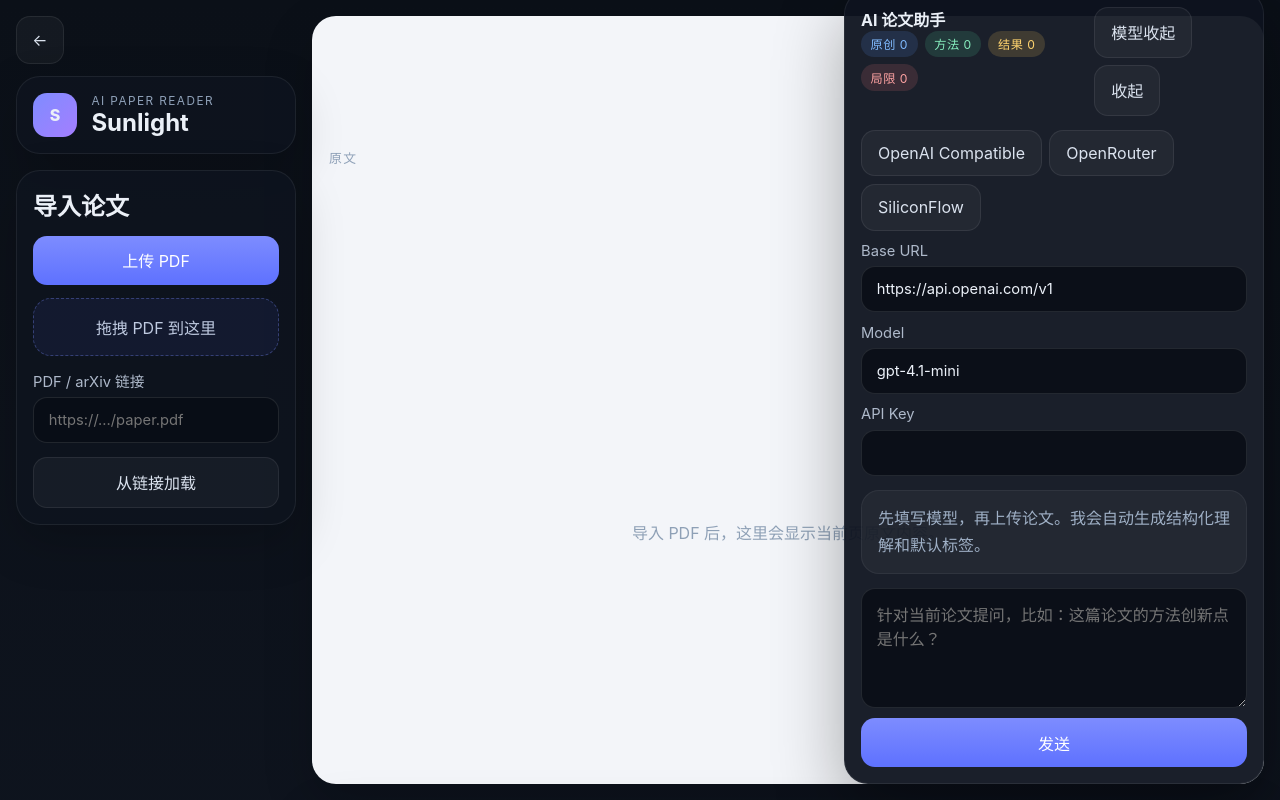
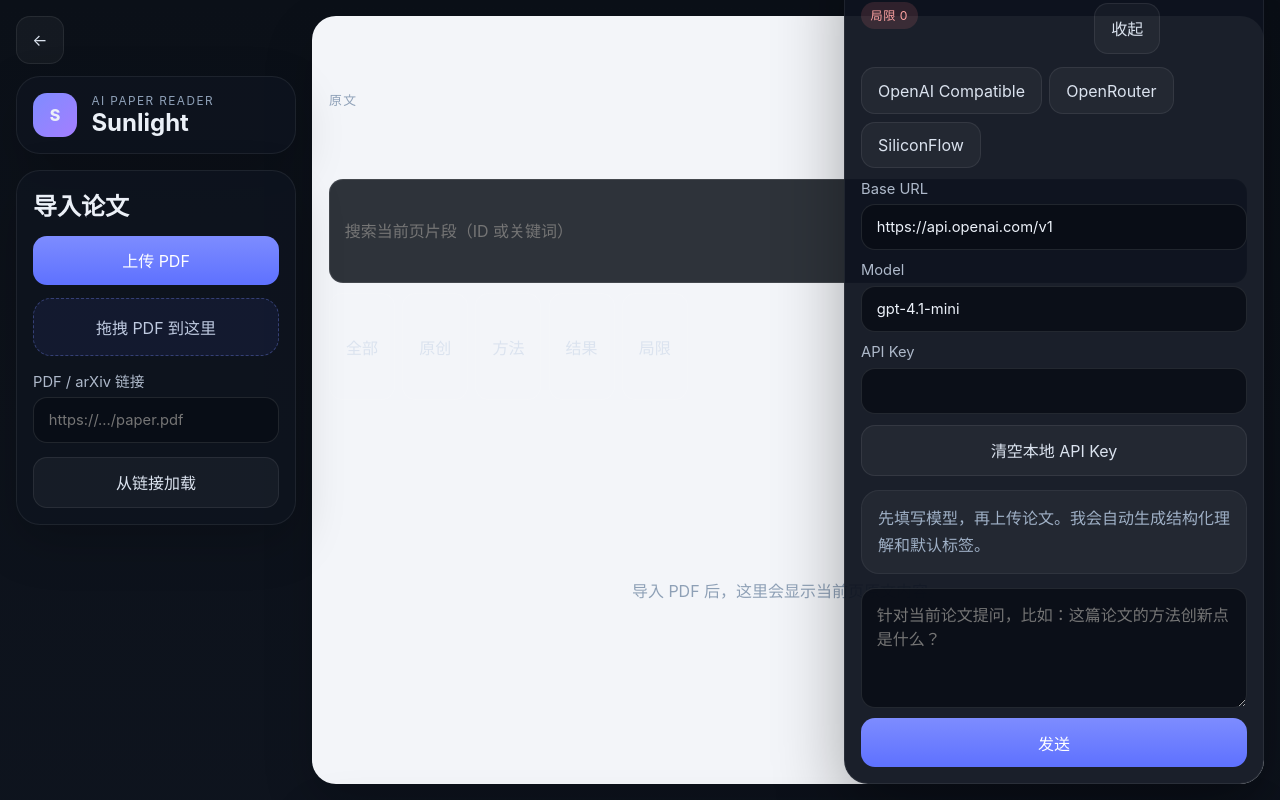
Before and after one commit to dingguanglei/paper-moonlight-h5-pages, a React (Vite) app: page / in a window 1280 px wide. Shown: the top 800 px of the page. Built offline with nearby package versions, Linux system fonts and the light colour scheme.

Commit message:
feat: add reader filters and CI check workflow

```diff
--- a/src/App.css
+++ b/src/App.css
@@ -64,8 +64,11 @@ label { display: grid; gap: .4rem; color: #aeb9ca; font-size: .92rem; }
 .pane-title-row { display: flex; justify-content: space-between; align-items: center; gap: .75rem; }
 .pane-title { font-size: .8rem; text-transform: uppercase; letter-spacing: .12em; color: #8fa1b8; }
 .page-pill { padding: .45rem .7rem; border-radius: 999px; background: rgba(255,255,255,.06); color: #cad4e4; }
+.reader-tools { display: grid; gap: .6rem; }
+.tag-filter-row { display: flex; gap: .45rem; flex-wrap: wrap; }
+.chip-active { border-color: rgba(113,131,255,.5); background: rgba(113,131,255,.16); }
 .paper-flow, .translation-flow {
-  display: grid; gap: .8rem; max-height: calc(100vh - 110px); overflow: auto;
+  display: grid; gap: .8rem; max-height: calc(100vh - 190px); overflow: auto;
 }
 .paper-block {
   display: grid; gap: .45rem; padding: .9rem 1rem; border-radius: 18px; background: white; border: 1px solid rgba(20,32,47,.08);
--- a/src/App.tsx
+++ b/src/App.tsx
@@ -197,6 +197,8 @@ function App() {
   const [translatedPages, setTranslatedPages] = useState<Record<number, string[]>>({})
   const [sidebarCollapsed, setSidebarCollapsed] = useState(false)
   const [chatCollapsed, setChatCollapsed] = useState(false)
+  const [keyword, setKeyword] = useState('')
+  const [activeTag, setActiveTag] = useState<HighlightTag | 'all'>('all')
   const fileInputRef = useRef<HTMLInputElement | null>(null)
 
   useEffect(() => {
@@ -207,6 +209,19 @@ function App() {
   }, [recentUrls])
 
   const pageSegments = useMemo(() => (selectedPage === 'all' ? segments : segments.filter((segment) => segment.page === selectedPage)), [segments, selectedPage])
+  const highlightBySegmentId = useMemo(() => {
+    const map = new Map<string, HighlightTag>()
+    analysis.forEach((item) => map.set(item.segmentId, item.tag))
+    return map
+  }, [analysis])
+  const filteredPageSegments = useMemo(() => {
+    const keywordLower = keyword.trim().toLowerCase()
+    return pageSegments.filter((segment) => {
+      if (activeTag !== 'all' && highlightBySegmentId.get(segment.id) !== activeTag) return false
+      if (keywordLower && !segment.text.toLowerCase().includes(keywordLower) && !segment.id.toLowerCase().includes(keywordLower)) return false
+      return true
+    })
+  }, [pageSegments, keyword, activeTag, highlightBySegmentId])
   const tagStats = useMemo(() => ({
     novelty: analysis.filter((item) => item.tag === 'novelty').length,
     method: analysis.filter((item) => item.tag === 'method').length,
@@ -264,6 +279,8 @@ function App() {
       setAnswer('')
       setQaHistory([])
       setTranslatedPages({})
+      setKeyword('')
+      setActiveTag('all')
       setProgress(`已载入 ${parsed.pageCount} 页，开始准备对照阅读`)
       await runAutoAnalysis(parsed.segments)
       await translateCurrentPage(parsed.segments.filter((s) => s.page === 1), 1)
@@ -392,7 +409,17 @@ function App() {
         <section className="pdf-grid full-height">
           <div className="pdf-pane panel paper-pane">
             <div className="pane-title-row"><div className="pane-title">原文</div>{selectedPage !== 'all' ? <div className="page-pill">Page {selectedPage}</div> : null}</div>
-            {pageSegments.length ? <div className="paper-flow">{pageSegments.map((segment) => <article key={segment.id} className="paper-block"><div className="paper-block-meta">{segment.id}</div><div className="paper-block-text">{segment.text}</div></article>)}</div> : <div className="empty-state">导入 PDF 后，这里会显示当前页原文内容。</div>}
+            <div className="reader-tools">
+              <input value={keyword} onChange={(e) => setKeyword(e.target.value)} placeholder="搜索当前页片段（ID 或关键词）" />
+              <div className="tag-filter-row">
+                <button className={`secondary chip ${activeTag === 'all' ? 'chip-active' : ''}`} onClick={() => setActiveTag('all')}>全部</button>
+                <button className={`secondary chip ${activeTag === 'novelty' ? 'chip-active' : ''}`} onClick={() => setActiveTag('novelty')}>原创</button>
+                <button className={`secondary chip ${activeTag === 'method' ? 'chip-active' : ''}`} onClick={() => setActiveTag('method')}>方法</button>
+                <button className={`secondary chip ${activeTag === 'result' ? 'chip-active' : ''}`} onClick={() => setActiveTag('result')}>结果</button>
+                <button className={`secondary chip ${activeTag === 'limitation' ? 'chip-active' : ''}`} onClick={() => setActiveTag('limitation')}>局限</button>
+              </div>
+            </div>
+            {filteredPageSegments.length ? <div className="paper-flow">{filteredPageSegments.map((segment) => <article key={segment.id} className="paper-block"><div className="paper-block-meta">{segment.id}</div><div className="paper-block-text">{segment.text}</div></article>)}</div> : <div className="empty-state">{segments.length ? '当前筛选条件下没有匹配片段。' : '导入 PDF 后，这里会显示当前页原文内容。'}</div>}
           </div>
 
           <div className="pdf-pane panel translation-pane">
@@ -427,6 +454,7 @@ function App() {
                 <label>Base URL<input value={settings.baseUrl} onChange={(e) => setSettings((prev) => ({ ...prev, baseUrl: e.target.value }))} /></label>
                 <label>Model<input value={settings.model} onChange={(e) => setSettings((prev) => ({ ...prev, model: e.target.value }))} /></label>
                 <label>API Key<input type="password" value={settings.apiKey} onChange={(e) => setSettings((prev) => ({ ...prev, apiKey: e.target.value }))} /></label>
+                <button className="secondary" onClick={() => setSettings((prev) => ({ ...prev, apiKey: '' }))}>清空本地 API Key</button>
               </section>
             ) : null}
 
```
Also changed, not shown: 1 other file (tests, documents, lock files or other folders).
